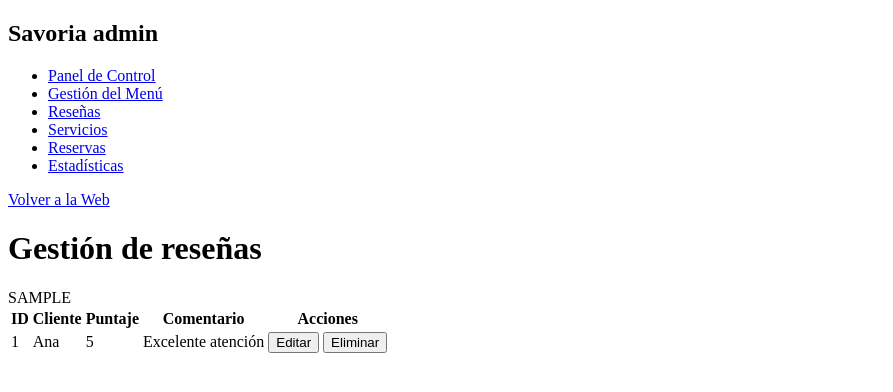
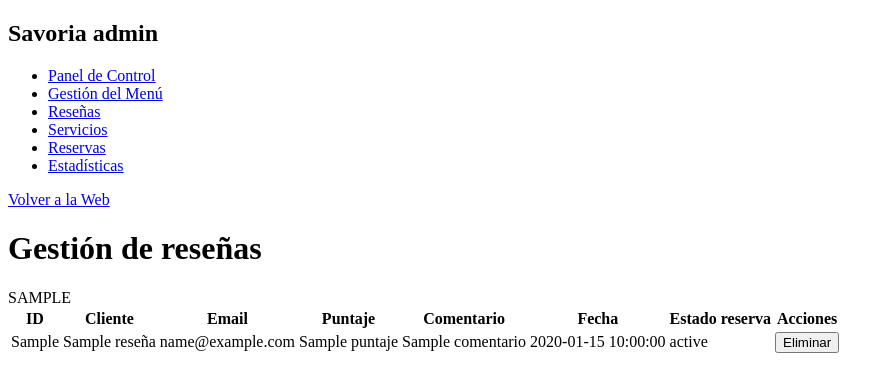
Before and after one commit to matiasnata/proyecto_final, a Flask app: template frontend/templates/admin_resenas.html in a window 1280 px wide. Shown: the top 392 px of the page, without its empty margins (0-893 px from the left). Run offline with Flask 3, Linux system fonts and the light colour scheme; the template is opened without the code that fills it: most values are stand-ins (such as "Sample title", 1, 10 or a date in 2020); parts of the project's set-up code (start-up, migrations or seed data) failed here and were passed over.

Commit message:
arreglo de errores con jinja y rediseno del html rese~nas

```diff
--- a/frontend/templates/admin_resenas.html
+++ b/frontend/templates/admin_resenas.html
@@ -1,5 +1,6 @@
 {% extends 'base_admin.html' %}
 {% block titulo_seccion %}Gestión de reseñas{% endblock %}
+
 {% block admin_content %}
 
 <table>
@@ -7,23 +8,41 @@
         <tr>
             <th>ID</th>
             <th>Cliente</th>
+            <th>Email</th>
             <th>Puntaje</th>
             <th>Comentario</th>
+            <th>Fecha</th>
+            <th>Estado reserva</th>
             <th>Acciones</th>
         </tr>
     </thead>
 
     <tbody>
+
+        {% for reseña in resultado %}
         <tr>
-            <td>1</td>
-            <td>Ana</td>
-            <td>5</td>
-            <td>Excelente atención</td>
+            <td>{{ reseña.id_reseña }}</td>
+
+            <td>{{ reseña.nombre_cliente }}</td>
+
+            <td>{{ reseña.cliente_email }}</td>
+
+            <td>{{ reseña.puntaje }}</td>
+
+            <td>{{ reseña.comentario }}</td>
+
+            <td>{{ reseña.fecha_publicacion }}</td>
+
+            <td>{{ reseña.estado_reserva }}</td>
+
             <td>
-                <button>Editar</button>
                 <button>Eliminar</button>
             </td>
         </tr>
+
+        {% endfor %}
+
     </tbody>
 </table>
+
 {% endblock %}
```
